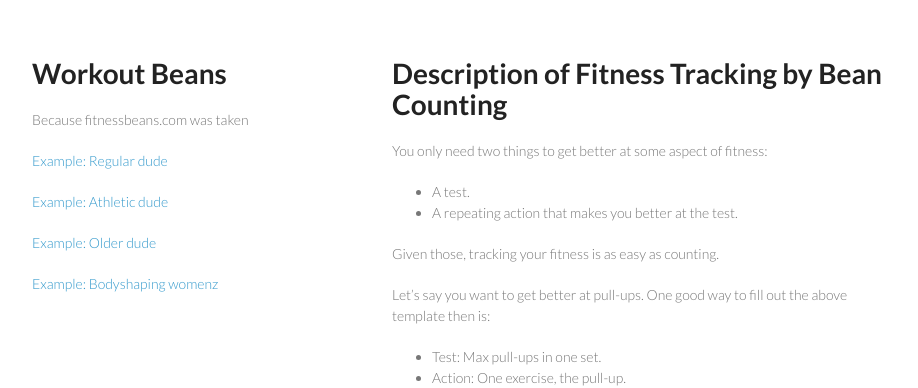
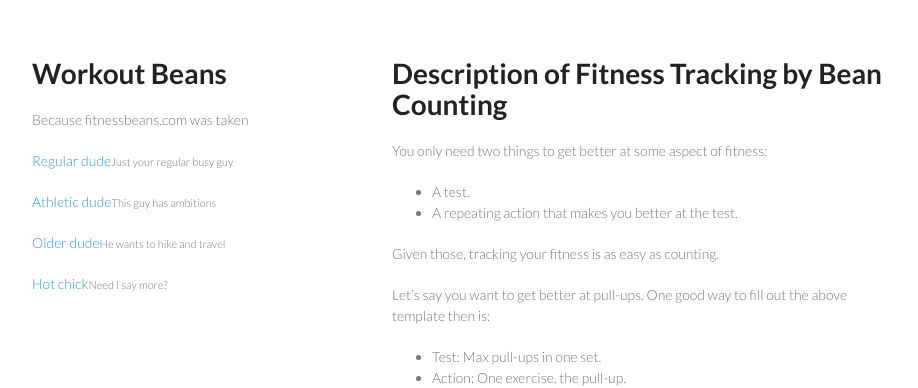
Before and after one commit to formido/fitnessbeans, a Jekyll site: the page built from index.md, in a window 1280 px wide. Shown: the top 388 px of the page, without its empty margins (178-1096 px from the left). Built offline with Jekyll 4.4.1, drawn with Linux system fonts in a browser that asks for light colours.

Commit message:
Improve article nav a bit

```diff
--- a/_layouts/default.html
+++ b/_layouts/default.html
@@ -17,10 +17,10 @@
       <header>
         <h1>Workout Beans</h1>
         <p>Because fitnessbeans.com was taken</p>
-        <p class="view"><a href="">Example: Regular dude</a></p>
-        <p class="view"><a href="">Example: Athletic dude</a></p>
-        <p class="view"><a href="">Example: Older dude</a></p>
-        <p class="view"><a href="">Example: Bodyshaping womenz</a></p>
+        <p class="view"><a href="">Regular dude</a><small>Just your regular busy guy</small></p>
+        <p class="view"><a href="">Athletic dude</a><small>This guy has ambitions</small></p>
+        <p class="view"><a href="">Older dude</a><small>He wants to hike and travel</small></p>
+        <p class="view"><a href="">Hot chick</a><small>Need I say more?</small></p>
       </header>
       <section>
 	{{ content }}
```
